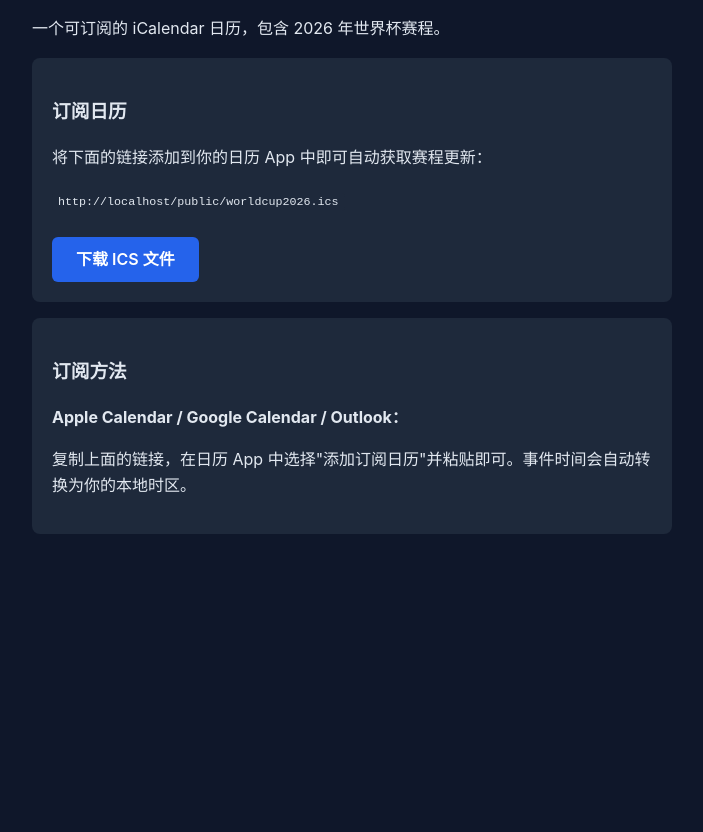
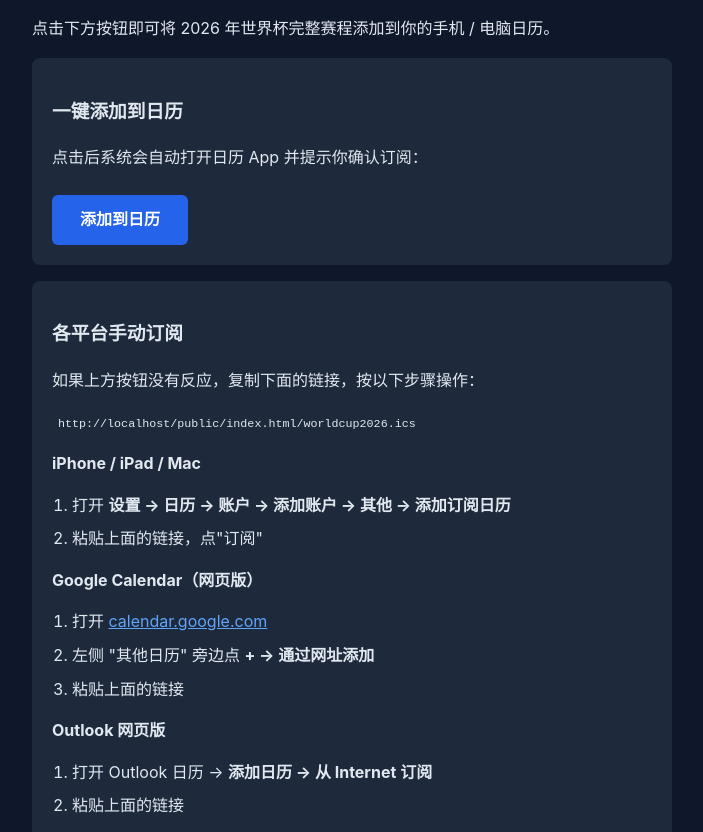
Before and after one commit to zhonng/World-Cup-2026, a website: page public/index.html in a window 1280 px wide. Shown: the part 109-941 px from the top of the page, without its empty margins (288-991 px from the left). Before the commit the page ends 800 px from the top, so only its background shows below. Drawn offline with Linux system fonts and the light colour scheme.

Commit message:
Update page: webcal one-click subscribe instead of download

```diff
--- a/public/index.html
+++ b/public/index.html
@@ -33,36 +33,70 @@
     display: inline-block;
     background: #2563eb;
     color: #fff;
-    padding: 10px 24px;
+    padding: 12px 28px;
     border-radius: 6px;
     text-decoration: none;
     font-weight: 600;
     margin-top: 8px;
+    font-size: 1rem;
+    border: none;
+    cursor: pointer;
   }
   .btn:hover { background: #1d4ed8; }
+  .btn-secondary {
+    background: #334155;
+  }
+  .btn-secondary:hover { background: #475569; }
+  ol { padding-left: 20px; }
+  ol li { margin: 8px 0; }
 </style>
 </head>
 <body>
-<h1>2026 FIFA World Cup Calendar</h1>
-<p>一个可订阅的 iCalendar 日历，包含 2026 年世界杯赛程。</p>
+<h1>2026 FIFA World Cup  Calendar</h1>
+<p>点击下方按钮即可将 2026 年世界杯完整赛程添加到你的手机 / 电脑日历。</p>
 
 <div class="card">
-  <h3>订阅日历</h3>
-  <p>将下面的链接添加到你的日历 App 中即可自动获取赛程更新：</p>
-  <p><code id="ics-url"></code></p>
-  <a class="btn" id="subscribe-link" href="worldcup2026.ics">下载 ICS 文件</a>
+  <h3>一键添加到日历</h3>
+  <p>点击后系统会自动打开日历 App 并提示你确认订阅：</p>
+  <a class="btn" id="subscribe-btn" href="#">添加到日历</a>
 </div>
 
 <div class="card">
-  <h3>订阅方法</h3>
-  <p><strong>Apple Calendar / Google Calendar / Outlook：</strong></p>
-  <p>复制上面的链接，在日历 App 中选择"添加订阅日历"并粘贴即可。事件时间会自动转换为你的本地时区。</p>
+  <h3>各平台手动订阅</h3>
+  <p>如果上方按钮没有反应，复制下面的链接，按以下步骤操作：</p>
+  <p><code id="ics-url"></code></p>
+
+  <p><strong> iPhone / iPad / Mac</strong></p>
+  <ol>
+    <li>打开 <strong>设置 → 日历 → 账户 → 添加账户 → 其他 → 添加订阅日历</strong></li>
+    <li>粘贴上面的链接，点"订阅"</li>
+  </ol>
+
+  <p><strong> Google Calendar（网页版）</strong></p>
+  <ol>
+    <li>打开 <a href="https://calendar.google.com" target="_blank">calendar.google.com</a></li>
+    <li>左侧 "其他日历" 旁边点 <strong>+ → 通过网址添加</strong></li>
+    <li>粘贴上面的链接</li>
+  </ol>
+
+  <p><strong> Outlook 网页版</strong></p>
+  <ol>
+    <li>打开 Outlook 日历 → <strong>添加日历 → 从 Internet 订阅</strong></li>
+    <li>粘贴上面的链接</li>
+  </ol>
+
+  <p><strong> 安卓</strong></p>
+  <ol>
+    <li>打开 Google Calendar App → 左上角菜单 → <strong>设置 → 添加日历 → 通过网址添加</strong></li>
+    <li>粘贴上面的链接</li>
+  </ol>
 </div>
 
 <script>
-const url = new URL('worldcup2026.ics', window.location.href).href;
-document.getElementById('ics-url').textContent = url;
-document.getElementById('subscribe-link').href = url;
+const webcalUrl = window.location.href.replace(/^https/, 'webcal').replace(/\/$/, '') + '/worldcup2026.ics';
+const httpsUrl = webcalUrl.replace(/^webcal/, 'https');
+document.getElementById('ics-url').textContent = httpsUrl;
+document.getElementById('subscribe-btn').href = webcalUrl;
 </script>
 </body>
 </html>
```
